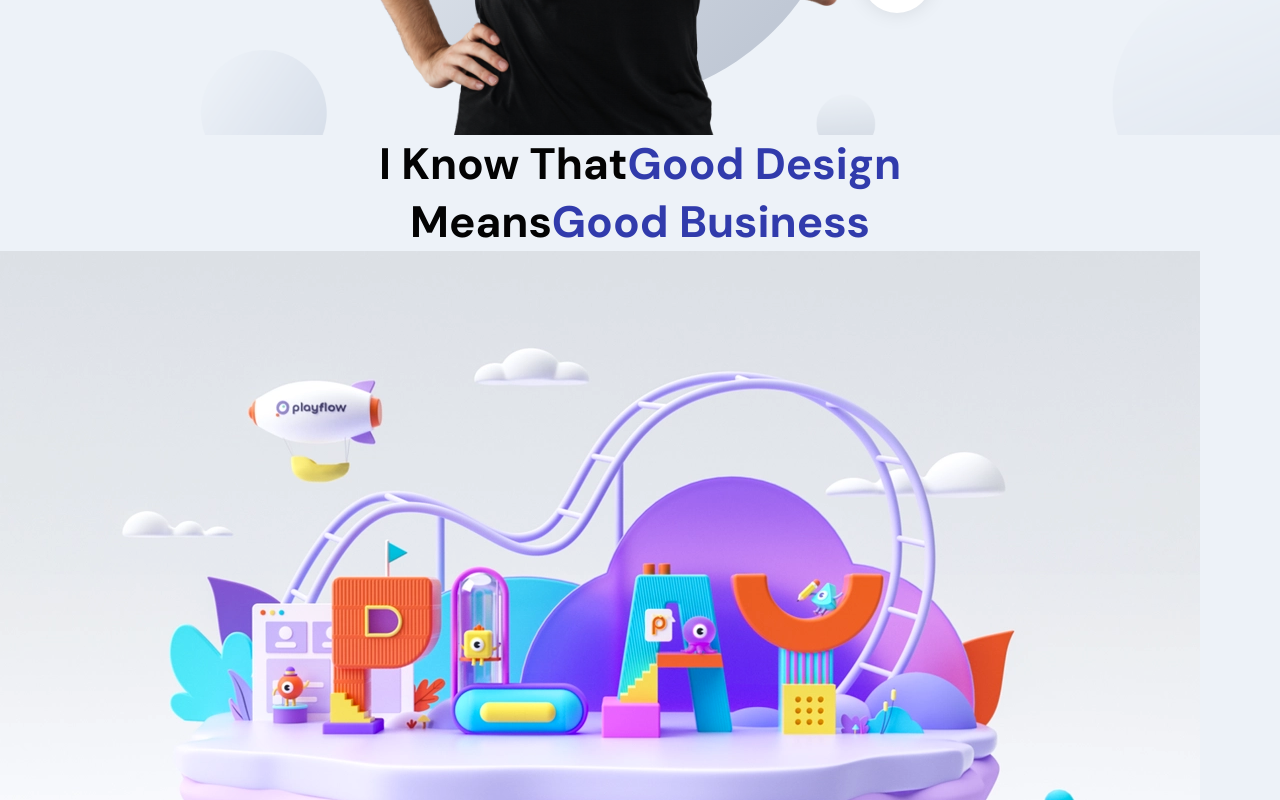
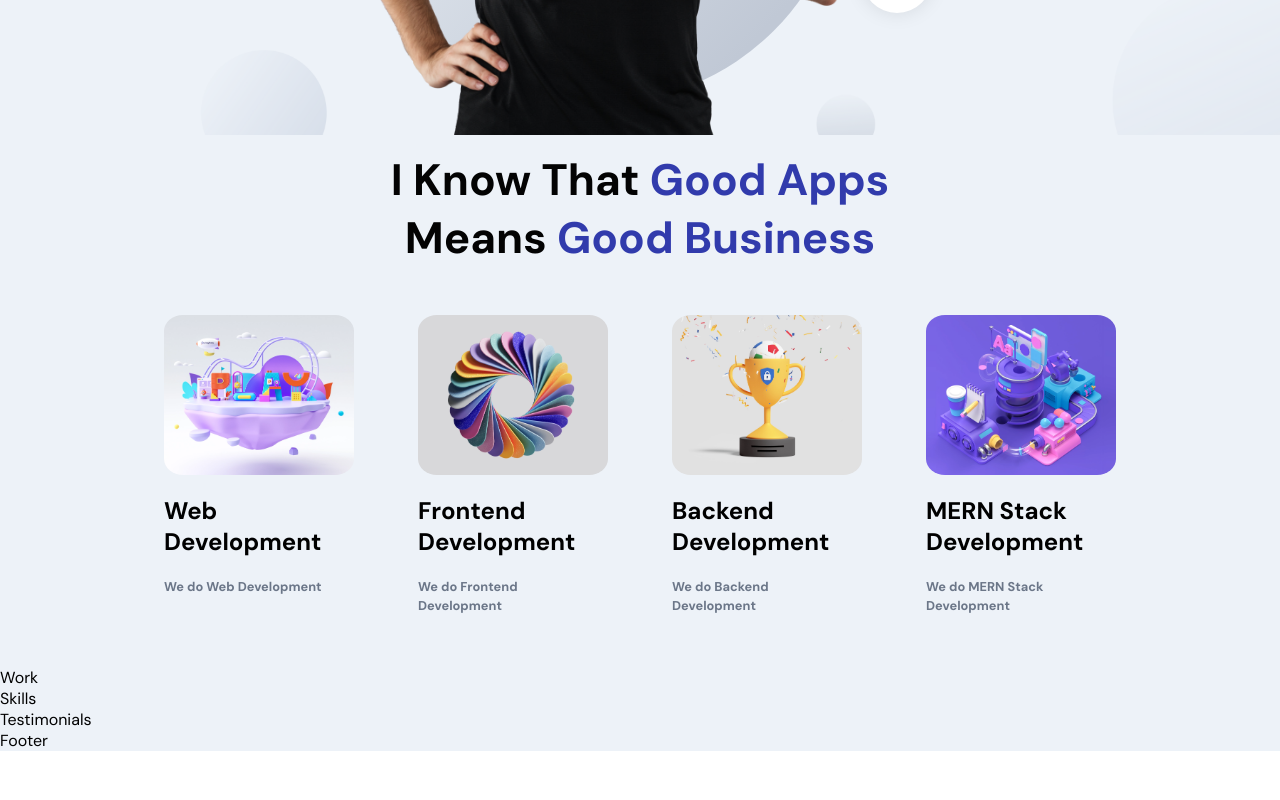
Before and after one commit to danialisrar09/My-Portfolio-Website, a React (Create React App) app in the folder frontend_react/: page / in a window 1280 px wide. Shown: the part 580-1380 px from the top of the page. After the commit the page ends 1331 px from the top, so only its background shows below. Built offline with nearby package versions, Linux system fonts and the light colour scheme.

Commit message:
frontend_react

```diff
--- a/frontend_react/src/container/About/about.jsx
+++ b/frontend_react/src/container/About/about.jsx
@@ -7,25 +7,25 @@ import './About.scss';
 const abouts = [
   {
     title:'Web Development',
-    description: 'I am a good developer',
+    description: 'We do Web Development',
     imgURL:images.about01
   },
 
   {
-    title:'Web Design',
-    description: 'I am a good designer',
+    title:'Frontend Development',
+    description: 'We do Frontend Development',
     imgURL:images.about02
   },
 
   {
-    title:'UI/UX',
-    description: 'I am a good UI/UX Designer',
+    title:'Backend Development',
+    description: 'We do Backend Development',
     imgURL:images.about03
   },
 
   {
-    title:'Web Animation',
-    description: 'I am a good Web Animation',
+    title:'MERN Stack Development',
+    description: 'We do MERN Stack Development',
     imgURL:images.about04
   },
 
@@ -33,26 +33,19 @@ const abouts = [
 const About = () => {
   return (
     <>
-      <h2 className="head-text">
-        I know that
-        <span>Good Design</span>
-        <br />
-        means
-        <span>Good Business</span>
-      </h2>
-
-      <div className="app__profiles">
+      <h2 className="head-text">I know that<span> Good Apps</span><br />means<span> Good Business</span></h2>
+      <div className="app__profile">
         {abouts.map((about, index) => (
           <motion.div
             whileInView={{ opacity: 1 }}
             whileHover={{ scale: 1.1 }}
             transition={{ duration: 0.5, type:"tween"}}
-            className='app__profile-item'
+            className="app__profile-item"
             key={about.title + index}
           >
             <img src={about.imgURL} alt={about.title} />
-            <h2 className='Bold-text' style={{ margin: 20 }}> {about.title} </h2>
-            <h2 className='p-text' style={{ margin: 10 }}> {about.description} </h2>
+            <h2 className="Bold-text"> {about.title} </h2>
+            <h2 className="p-text"> {about.description} </h2>
 
           </motion.div>
         ))}
--- a/frontend_react/src/container/About/about.scss
+++ b/frontend_react/src/container/About/about.scss
@@ -0,0 +1,57 @@
+.head-text{
+    margin-top: 1rem;
+}
+
+.app__about{
+    flex: 1;
+    width: 100%;
+    flex-direction: column;
+    // margin-top: 1rem;
+}
+
+.app__profile{
+    display: flex;
+    justify-content: center;
+    align-items: flex-start;
+    flex-wrap: wrap;
+    margin-top: 1rem;
+}
+
+.app__profile-item{
+    width: 190px;
+    display: flex;
+    flex-direction: column;
+    justify-content: flex-start;
+    align-items: flex-start;
+    margin: 2rem;
+
+    img{
+        width: 100%;
+        height: 160px;
+        border-radius: 10%;
+        object-fit: cover;
+    }
+
+    h2{
+        display: flex;
+        justify-content: flex-start;
+        margin: 20px 20px 20px 0px;
+    }
+
+    h2:nth-child(3){
+        margin-top: 0px;
+    }
+
+    @media screen and (min-width: 2000px) {
+        width: 100%;
+        margin: 2rem 4rem;
+
+        img{
+            height: 320px;
+        }
+    }
+
+
+
+
+}
```
Also changed, not shown: frontend_react/src/client.js (added).
